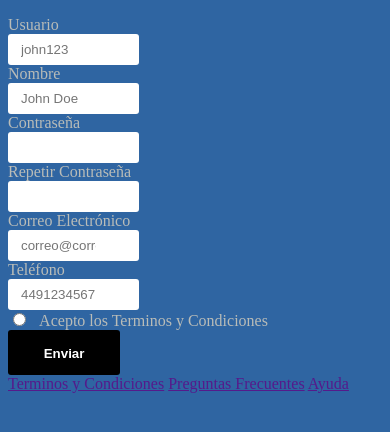
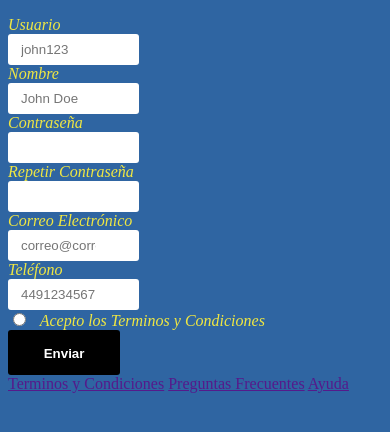
Before and after one commit to Tribilin74/EL10, a Python web app: template templates/registro.html in a window 390 px wide. Shown: the part 70-502 px from the top of the page. Run offline with Jinja, Linux system fonts and the light colour scheme; the template is opened without the code that fills it, so the values that code supplies are empty; some libraries are stand-ins or nearby versions.

Commit message:
mediaqueris

```diff
--- a/Static/css/estilo.css
+++ b/Static/css/estilo.css
@@ -176,6 +176,8 @@ p {
 @media screen and (max-width: 800px) {
 	.formulario {
 		grid-template-columns: 1fr;
+		font-style:oblique;
+		color: #f0e742;
 	}
 
 	.formulario__grupo-terminos,
```
